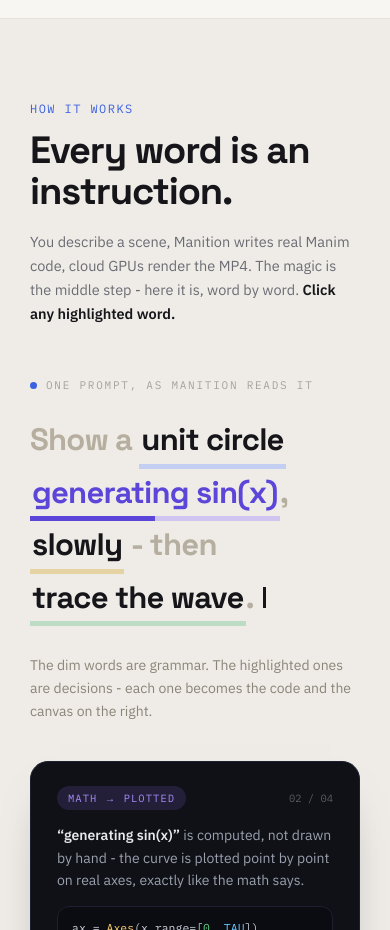
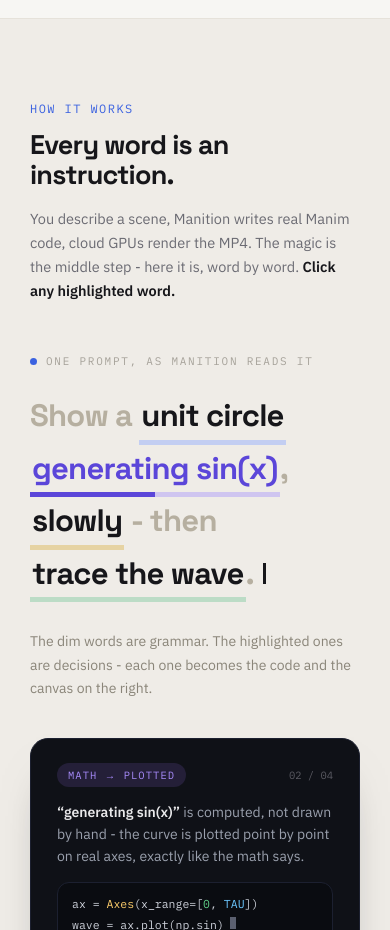
Before and after one commit to Shubham-355/manition-web, a Next.js app: page / in a window 390 px wide. Shown: the part 1060-1990 px from the top of the page. Built offline with nearby package versions, Linux system fonts and the light colour scheme.

Commit message:
it works howwwwww

```diff
--- a/app/components/HowItWorks.tsx
+++ b/app/components/HowItWorks.tsx
@@ -97,7 +97,7 @@ export default function HowItWorks() {
             </p>
             <h2
               style={parseStyle(
-                "margin:0; font-family:'Space Grotesk'; font-weight:700; font-size:38px; letter-spacing:-0.03em; line-height:1.08; color:#16161a;",
+                "margin:0; font-family:'Space Grotesk'; font-weight:700; font-size:clamp(27px,4.9vw,38px); letter-spacing:-0.03em; line-height:1.08; color:#16161a;",
               )}
             >
               Every word is an instruction.
@@ -127,7 +127,7 @@ export default function HowItWorks() {
             <div
               className="hh-prompt"
               style={parseStyle(
-                "font-family:'Space Grotesk'; font-weight:700; font-size:42px; letter-spacing:-0.025em; line-height:1.5; color:#b6afa0;",
+                "font-family:'Space Grotesk'; font-weight:700; font-size:clamp(30px,6vw,42px); letter-spacing:-0.025em; line-height:1.5; color:#b6afa0;",
               )}
             >
               Show a{" "}
```
